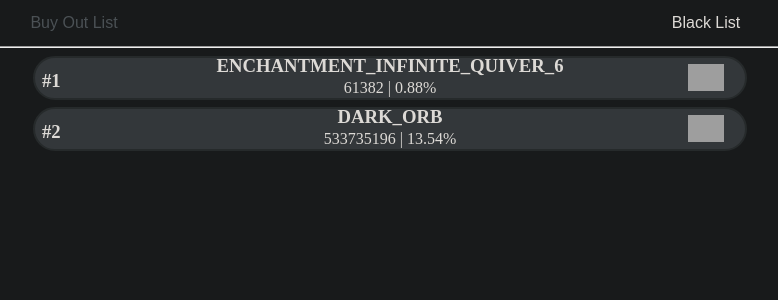
After one commit to TriNitki/Buyout-Checker, a Django app: page /black_list/ in a window 1280 px wide. The commit adds this page. Shown: the top 300 px of the page, without its empty margins (250-1028 px from the left). Run offline with Django 3.2, Linux system fonts and the light colour scheme; data comes from the database, SQL or seed files in the repository; both versions use the stored data as it was after the commit; grey boxes are pictures that could not be loaded.

Commit message:
Another disign update

```diff
--- a/buylist/models.py
+++ b/buylist/models.py
@@ -2,7 +2,7 @@ from django.db import models
 
 class Item(models.Model):
     name = models.CharField(max_length=50)
-    price = models.FloatField()
+    price = models.IntegerField()
     min_price = models.FloatField()
     accuracy = models.CharField(max_length=5)
     image_url = models.URLField(max_length = 200, blank=True)
@@ -19,6 +19,7 @@ class TableSetting(models.Model):
 
 class BlackList(models.Model):
     item = models.ForeignKey(Item, on_delete=models.CASCADE)
+    date_added = models.DateTimeField(auto_now_add=True)
 
     def __str__(self) -> str:
         return self.item.name
--- a/buylist/static/buylist/style.css
+++ b/buylist/static/buylist/style.css
@@ -2,7 +2,7 @@
     border: 2px #262a2b solid;
     border-radius: 25px;
     background: rgb(51, 55, 58);
-    width: 570px;
+    width: 710px;
     margin: 7px auto;
 }
 .block_content h3, .block_content p {
@@ -44,7 +44,7 @@ body {
     margin-right: 5px;
     transition: 0.15s;
 }
-.update_button input:hover, .search_bar input:hover{
+.update_button input:hover, .search_bar input:hover, .bl_mode:hover, .zero_price:hover{
     background-color: rgba(51, 55, 58, 0.719);
     color: rgb(221, 218, 214);
     transition: 0.15s;
@@ -57,7 +57,6 @@ body {
     width: 100%;
     border: none;
     background-color: rgb(24, 26, 27);
-    color: rgb(75, 81, 85);
     padding: 14px;
     font-size: 16px;
     text-align: center;
@@ -65,7 +64,29 @@ body {
     margin-bottom: -8px;
     transition: 0.15s;
 }
+.block input:active{
+    color: rgb(221, 218, 214);
+}
+
 .block input:hover{
     background-color: rgb(51, 55, 58);
     transition: 0.15s;
 }
+
+.bl_mode, .zero_price{
+    background-color: rgb(51, 55, 58);
+    border: 2px #262a2b solid;
+    border-radius: 25px;
+    color: rgb(221, 218, 214);
+    font-size: 16px;
+    padding: 6px 20px;
+    margin-left: 5px;
+    margin-right: 5px;
+    transition: 0.15s;
+}
+.high{
+    color: rgb(221, 218, 214);
+}
+.not_high{
+    color: rgb(75, 81, 85);
+}
--- /dev/null
+++ b/buylist/templates/buylist/base.html
@@ -0,0 +1,35 @@
+{% load static %}
+
+<!DOCTYPE html>
+<html lang="en">
+<head>
+    <meta charset="UTF-8">
+    <meta http-equiv="X-UA-Compatible" content="IE=edge">
+    <meta name="viewport" content="width=device-width, initial-scale=1.0">
+    <link rel="stylesheet" type="text/css" href="{% static 'buylist/style.css' %}">
+    <title>Document</title>
+</head>
+<body>
+{% block navbar %}
+<form action="#" method="get">
+    <div class="block">
+        {% if request.path == '/' %}
+        <input type="submit" value="Buy Out List" name="toindex" class="high">
+        {% else %}
+        <input type="submit" value="Buy Out List" name="toindex" class="not_high">
+        {% endif %}
+        {% if request.path == '/black_list/' %}
+        <input type="submit" value="Black List" name="toblacklist" class="high">
+        {% else %}
+        <input type="submit" value="Black List" name="toblacklist" class="not_high">
+        {% endif %}
+    </div>
+</form>
+{% endblock navbar %}
+<hr>
+{% block settings %}{% endblock settings %}
+{% block content %}{% endblock content %}
+
+{% block scripts %}{% endblock scripts %}
+</body>
+</html>
--- /dev/null
+++ b/buylist/templates/buylist/black_list.html
@@ -0,0 +1,14 @@
+{% extends "buylist/base.html" %}
+
+{% block content %}
+        {% for product in black_list %}
+            <div class="color_block">
+                <div class="block_content">
+                    <div class="number"><h3>#{{forloop.counter}}</h3></div>
+                    <div class="picture"><img src="{{ product.item.image_url }}"></div>
+                    <h3>{{ product.item.name }}</h3>
+                    <p>{{ product.item.price }} | {{ product.item.accuracy }}</p>
+                </div>
+            </div>
+        {% endfor %}
+{% endblock content %}
--- a/buylist/urls.py
+++ b/buylist/urls.py
@@ -3,4 +3,5 @@ from django.urls import path
 from . import views
 urlpatterns = [
     path('', views.index, name='index'), # Home page
+    path('black_list/', views.black_list, name='black_list'), # Black list page
 ]
--- a/buylist/views.py
+++ b/buylist/views.py
@@ -10,9 +10,6 @@ def index(request):
     table_settings = TableSetting.objects.get(id=1)
     black_list = BlackList.objects.all()
 
-    req = requests.get('https://api.hypixel.net/skyblock/bazaar')
-    products = getBuyOutList(json.loads(req.text)['products'])
-
     items = [item for item in Item.objects.order_by('price').values('name', 'price', 'accuracy', 'image_url')
         if (not(item['price'] == 0) or table_settings.zero_price_items) and item['name'] not in [bl_item.item.name for bl_item in black_list]]
 
@@ -23,12 +20,36 @@ def index(request):
         })
 
     if(request.GET.get('mybtn')):
-        updateDataBase(products)
+        updateDataBase()
         return redirect('index')
+
+    if(request.GET.get('toindex')):
+        return redirect('index')
+
+    if(request.GET.get('toblacklist')):
+        return redirect('black_list')
+
+    print(request.path)
 
     return render(request, 'buylist/index.html', context)
 
-def updateDataBase(products):
+def black_list(request):
+    black_list = BlackList.objects.order_by('date_added')
+    context = {}
+    context['black_list'] = black_list
+
+    if(request.GET.get('toindex')):
+        return redirect('index')
+
+    if(request.GET.get('toblacklist')):
+        return redirect('black_list')
+
+    return render(request, 'buylist/black_list.html', context)
+
+def updateDataBase():
+    req = requests.get('https://api.hypixel.net/skyblock/bazaar')
+    products = getBuyOutList(json.loads(req.text)['products'])
+
     for product in products:
         item = Item.objects.get(name=product['name'])
         item.accuracy = product['accuracy']
@@ -65,7 +86,7 @@ def getProductInfo(product):
         price += (product['quick_status']['buyVolume'] - amount) * max_price
         accuracy = amount / product['quick_status']['buyVolume']
 
-    return {'price': round(price), 'accuracy' : f"{round(accuracy*100, 2)}%", 'min_price' : min_price}
+    return {'price': int(price), 'accuracy' : f"{round(accuracy*100, 2)}%", 'min_price' : min_price}
 
 def _fillUrls(items):
     urls, special = _getImages()
@@ -74,7 +95,7 @@ def _fillUrls(items):
         try:
             url = urls[name]
         except:
-            url = 'None'
+            url = 'https://static.wikia.nocookie.net/minecraft/images/8/8d/BarrierNew.png/revision/latest?cb=20190830230156'
         item.image_url = url
         item.save()
 
@@ -105,6 +126,23 @@ def _getImages():
         'SEEDS':'https://wiki.hypixel.net/images/9/9b/Minecraft_items_wheat_seeds.png',
         'ENDER_MONOCLE':'https://wiki.hypixel.net/images/4/43/SkyBlock_items_ender_monocle.png',
         'POTATO_ITEM':'https://wiki.hypixel.net/images/d/d1/Minecraft_items_potato.png',
+        'ENCHANTED_EGG':'https://wiki.hypixel.net/images/a/a1/SkyBlock_items_enchanted_egg.gif',
+        'ENCHANTED_BREAD':'https://wiki.hypixel.net/images/8/88/SkyBlock_items_enchanted_bread.gif',
+        'LUXURIOUS_SPOOL':'https://wiki.hypixel.net/images/a/a4/SkyBlock_items_luxurious_spool.png',
+        'FLINT':'https://wiki.hypixel.net/images/e/ed/Minecraft_items_flint.png',
+        'ROUGH_OPAL_GEM':'https://wiki.hypixel.net/images/f/fd/SkyBlock_items_rough_opal_gem.png',
+        'GOBLIN_EGG_GREEN':'https://wiki.hypixel.net/images/4/45/Minecraft_items_egg.png',
+        'END_STONE_SHULKER':'https://wiki.hypixel.net/images/c/c4/SkyBlock_items_end_stone_shulker.png',
+        'ROUGH_SAPPHIRE_GEM':'https://wiki.hypixel.net/images/7/78/SkyBlock_items_rough_sapphire_gem.png',
+        'ROUGH_JASPER_GEM':'https://wiki.hypixel.net/images/6/6f/SkyBlock_items_rough_jasper_gem.png',
+        'MAGMA_FISH':'https://wiki.hypixel.net/images/5/52/SkyBlock_items_magma_fish.png',
+        'MAGMA_CREAM':'https://wiki.hypixel.net/images/7/7e/Minecraft_items_magma_cream.png',
+        'EXP_BOTTLE':'https://wiki.hypixel.net/images/6/6a/Minecraft_items_exp_bottle.png',
+        'LIGHT_BAIT':'https://wiki.hypixel.net/images/4/40/SkyBlock_items_light_bait.png',
+        'OPTICAL_LENS':'https://wiki.hypixel.net/images/5/5d/SkyBlock_items_optical_lens.png',
+        'ICE_HUNK':'https://wiki.hypixel.net/images/b/bd/SkyBlock_items_ice_hunk.png',
+        'DRAGON_SCALE':'https://wiki.hypixel.net/images/c/c7/SkyBlock_items_dragon_scale.png',
+        'DARK_ORB': 'https://wiki.hypixel.net/images/e/ed/SkyBlock_items_dark_orb.png',
     }
 
     special = [
```
Also changed, not shown: buylist/templates/buylist/index.html (+9 -22 lines), buylist/migrations/0012_blacklist_date_added.py (added), buylist/migrations/0013_alter_item_price.py (added), db.sqlite3.
